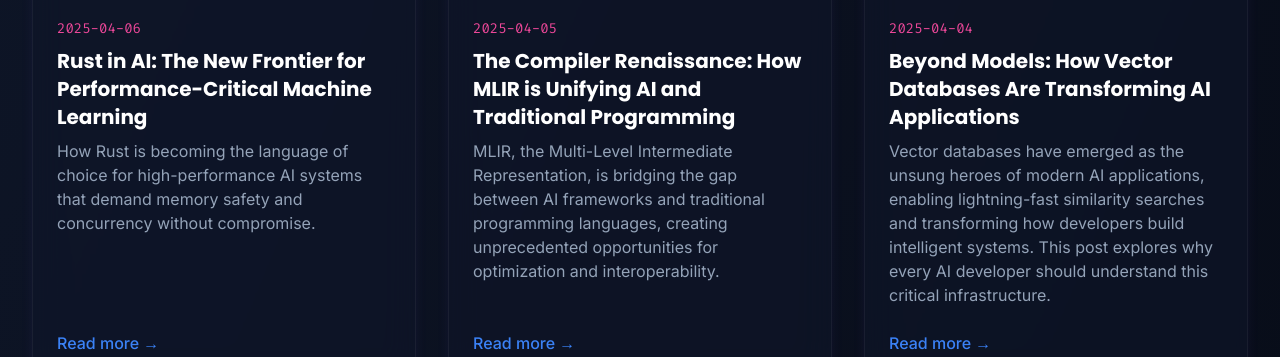
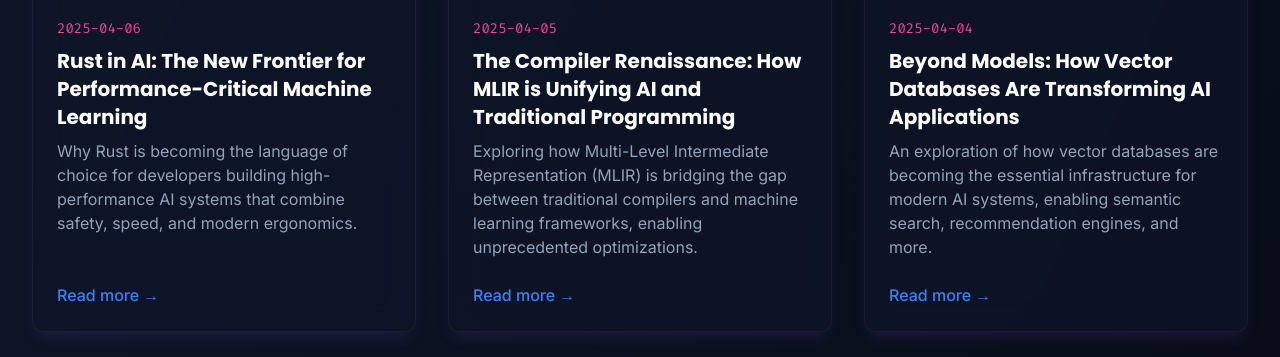
Before and after one commit to randymarsh77/full-vibes, a Next.js app: page / in a window 1280 px wide. Shown: the part 1180-1537 px from the top of the page. Built offline with nearby package versions, Linux system fonts and the light colour scheme.

Commit message:
Claude fixes image duplication.

```diff
--- a/posts/aesthetic-code.md
+++ b/posts/aesthetic-code.md
@@ -1,6 +1,6 @@
 ---
 title: 'The Art of Aesthetic Code: Writing Beautiful Code with AI'
-date: '2023-08-10'
+date: "2025-03-30"
 excerpt: 'How to leverage AI tools to write code that is not only functional but aesthetically pleasing.'
 coverImage: 'https://images.unsplash.com/photo-1555066931-4365d14bab8c'
 ---
--- a/posts/ai-pair-programming.md
+++ b/posts/ai-pair-programming.md
@@ -1,6 +1,6 @@
 ---
 title: 'AI Pair Programming: The Ultimate Vibes Boost'
-date: '2023-08-15'
+date: "2025-03-31"
 excerpt: 'How pairing with AI coding assistants can enhance your flow state and improve your programming experience.'
 coverImage: 'https://images.unsplash.com/photo-1607798748738-b15c40d33d57'
 ---
--- a/posts/beyond-models-how-vector-databases-are-transforming-ai-applications.md
+++ b/posts/beyond-models-how-vector-databases-are-transforming-ai-applications.md
@@ -1,8 +1,8 @@
 ---
 title: "Beyond Models: How Vector Databases Are Transforming AI Applications"
 date: "2025-04-04"
-excerpt: "Vector databases have emerged as the unsung heroes of modern AI applications, enabling lightning-fast similarity searches and transforming how developers build intelligent systems. This post explores why every AI developer should understand this critical infrastructure."
-coverImage: "https://images.unsplash.com/photo-1558494949-ef010cbdcc31"
+excerpt: "An exploration of how vector databases are becoming the essential infrastructure for modern AI systems, enabling semantic search, recommendation engines, and more."
+coverImage: "https://images.unsplash.com/photo-1456428746267-a1756408f782"
 ---
 
 # Beyond Models: How Vector Databases Are Transforming AI Applications
--- a/posts/building-business-with-ai.md
+++ b/posts/building-business-with-ai.md
@@ -1,6 +1,6 @@
 ---
 title: 'Building a Business with AI: The New Entrepreneurial Frontier'
-date: '2023-08-20'
+date: "2025-04-01"
 excerpt: 'How AI tools are transforming entrepreneurship and enabling a new generation of founders to build with unprecedented speed and efficiency.'
 coverImage: 'https://images.unsplash.com/photo-1664574654578-d5a6a4f447bb'
 ---
--- a/posts/differentiable-programming-when-code-learns-to-optimize-itself.md
+++ b/posts/differentiable-programming-when-code-learns-to-optimize-itself.md
@@ -1,8 +1,8 @@
 ---
 title: "Differentiable Programming: When Code Learns to Optimize Itself"
 date: "2025-04-09"
-excerpt: "Exploring how differentiable programming is blurring the lines between traditional software and AI, enabling code that can learn and adapt through gradient-based optimization."
-coverImage: "https://images.unsplash.com/photo-1620712943543-bcc4688e7485"
+excerpt: "Exploring how differentiable programming allows software to automatically optimize itself through gradient-based learning, bridging the gap between traditional coding and neural networks."
+coverImage: "https://images.unsplash.com/photo-1635070041078-e363dbe005cb"
 ---
 
 # Differentiable Programming: When Code Learns to Optimize Itself
--- a/posts/rust-in-ai-the-new-frontier-for-performance-critical-machine-learning.md
+++ b/posts/rust-in-ai-the-new-frontier-for-performance-critical-machine-learning.md
@@ -1,8 +1,8 @@
 ---
 title: "Rust in AI: The New Frontier for Performance-Critical Machine Learning"
 date: "2025-04-06"
-excerpt: "How Rust is becoming the language of choice for high-performance AI systems that demand memory safety and concurrency without compromise."
-coverImage: "https://images.unsplash.com/photo-1558494949-ef010cbdcc31"
+excerpt: "Why Rust is becoming the language of choice for developers building high-performance AI systems that combine safety, speed, and modern ergonomics."
+coverImage: "https://images.unsplash.com/photo-1518432031352-d6fc5c10da5a"
 ---
 
 # Rust in AI: The New Frontier for Performance-Critical Machine Learning
--- a/posts/the-compiler-renaissance-how-mlir-is-unifying-ai-and-traditional-programming.md
+++ b/posts/the-compiler-renaissance-how-mlir-is-unifying-ai-and-traditional-programming.md
@@ -1,8 +1,8 @@
 ---
 title: "The Compiler Renaissance: How MLIR is Unifying AI and Traditional Programming"
 date: "2025-04-05"
-excerpt: "MLIR, the Multi-Level Intermediate Representation, is bridging the gap between AI frameworks and traditional programming languages, creating unprecedented opportunities for optimization and interoperability."
-coverImage: "https://images.unsplash.com/photo-1558494949-ef010cbdcc31"
+excerpt: "Exploring how Multi-Level Intermediate Representation (MLIR) is bridging the gap between traditional compilers and machine learning frameworks, enabling unprecedented optimizations."
+coverImage: "https://images.unsplash.com/photo-1579403124614-197f69d8187b"
 ---
 
 # The Compiler Renaissance: How MLIR is Unifying AI and Traditional Programming
```
Also changed, not shown: scripts/fix-post-frontmatter.ts (+64 -1 lines), scripts/generate-post.ts (+16 -2 lines).
